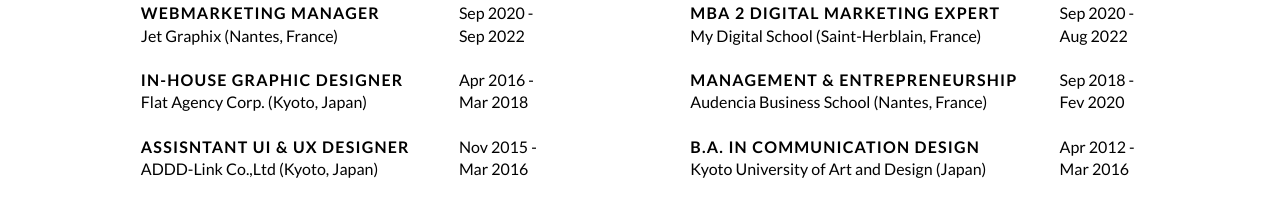
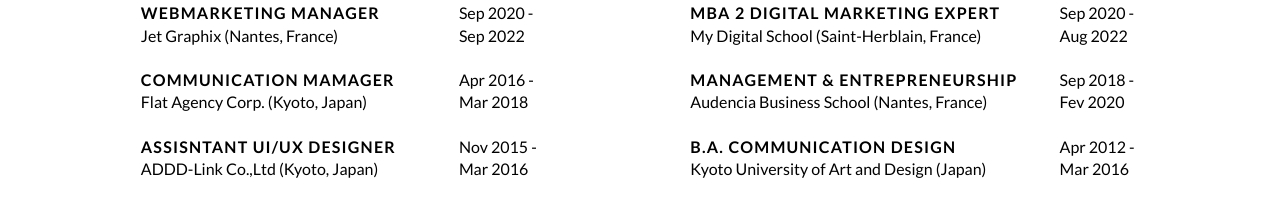
Before and after one commit to Piraya99/home, a React (Create React App) app: page / in a window 1280 px wide. Shown: the part 755-952 px from the top of the page. Built offline with nearby package versions, Linux system fonts and the light colour scheme.

Commit message:
Edit Experience Data

```diff
--- a/src/App.js
+++ b/src/App.js
@@ -18,9 +18,9 @@
   };
 
     return (
-        <div className="app">
+        <div className="app" id="top">
             <Router>
-                    <header id="top">
+                    <header>
                         <Navbar french={french} />
 
                         {/* Toggle Language Button */}
@@ -32,7 +32,7 @@
                     </header>
 
                 <Routes>
-                        <Route exact path='/' exact element={<Home />} />
+                        <Route exact path='/' exact element={<Home french={french} />} />
                         <Route path='/projectpage' element={<ProjectPage />} />
                 </Routes>
             </Router>
--- a/src/components/ExperienceCard.js
+++ b/src/components/ExperienceCard.js
@@ -4,7 +4,10 @@
 	return (
 		<tr>
 			<td>
-				<strong>{props.experienceObject.title}</strong><br />{props.experienceObject.place}
+				<strong>
+					{props.french ? props.experienceObject.title[1] : props.experienceObject.title[0]}
+				</strong><br />
+					{props.french ? props.experienceObject.place[1] : props.experienceObject.place[0]}
 			</td>
 			<td className="date">
 				{props.french ? props.experienceObject.start[1] : props.experienceObject.start[0]}
--- a/src/components/experienceData.js
+++ b/src/components/experienceData.js
@@ -1,54 +1,54 @@
 export const works = [
 		{
-			title:'Freelance Graphic Designer',
-			place:'Reflexe Cycles / Perf Master (France)',
+			title:['Freelance Graphic Designer', "Graphiste Freelance"],
+			place:['Reflexe Cycles / Perf Master (France)', 'Reflexe Cycles / Perf Master (France)'],
 			start:['Oct 2022 -', 'oct 2022 -'],
-			end:['Now', 'Présent']
+			end:['Now', 'présent']
 		},
 		{
-			title:'Webmarketing Manager',
-			place:'Jet Graphix (Nantes, France)',
-			start:['Sep 2020 -', 'sept 2020 -'],
-			end:['Sep 2022', 'sept 2022']
+			title:['Webmarketing Manager', "Responsable Webmarketing"],
+			place:['Jet Graphix (Nantes, France)', 'Jet Graphix (Nantes, France)'],
+			start:['Sep 2020 -', 'sept. 2020 -'],
+			end:['Sep 2022', 'sept. 2022']
 		},
 		{
-			title:'IN-HOUSE Graphic Designer',
-			place:'Flat Agency Corp. (Kyoto, Japan)',
-			start:['Apr 2016 -', 'avr 2016 -'],
+			title:['Communication Mamager', "Chargée de Communication"],
+			place:['Flat Agency Corp. (Kyoto, Japan)', 'Flat Agency Corp. (Kyoto, Japon)'],
+			start:['Apr 2016 -', 'avr. 2016 -'],
 			end:['Mar 2018', 'mar 2018']
 		},
 		{
-			title:'Assisntant UI & UX Designer',
-			place:'ADDD-Link Co.,Ltd  (Kyoto, Japan)',
-			start:['Nov 2015 -', 'nov 2015 -'],
+			title:['Assisntant UI/UX Designer', "Assistante Designer UI/UX"],
+			place:['ADDD-Link Co.,Ltd  (Kyoto, Japan)', 'ADDD-Link Co.,Ltd  (Kyoto, Japon)'],
+			start:['Nov 2015 -', 'nov. 2015 -'],
 			end:['Mar 2016', 'mars 2016']
 		}
 	];
 
 export const studies = [
 		{
-			title:'Front-end Web Development',
-			place:'Codecademy',
+			title:['Front-end Web Development', 'Development Web Front-end'],
+			place:['Codecademy', 'Codecademy'],
 			start:['May 2023 -', 'mai 2023 -'],
-			end:['Now', 'Présent']
+			end:['Now', 'présent']
 		},
 		{
-			title:'MBA 2 Digital Marketing Expert',
-			place:'My Digital School (Saint-Herblain, France)',
-			start:['Sep 2020 -', 'sept 2020 -'],
+			title:['MBA 2 Digital Marketing Expert', 'MBA 2 ExpertMarketing Digital'],
+			place:['My Digital School (Saint-Herblain, France)', 'My Digital School (Saint-Herblain, France)'],
+			start:['Sep 2020 -', 'sept. 2020 -'],
 			end:['Aug 2022', 'août 2022']
 		},
 		{
-			title:'Management & Entrepreneurship',
-			title2: 'in the Creative Economy',
-			place:'Audencia Business School (Nantes, France)',
-			start:['Sep 2018 -', 'sept 2018 -'],
-			end:['Fev 2020', 'févr 2020']
+			title:['Management & Entrepreneurship', 'Management & Entrepreneuriat'],
+			title2: ['in the Creative Economy', "de l'économie créative"],
+			place:['Audencia Business School (Nantes, France)', 'Audencia Business School (Nantes, France)'],
+			start:['Sep 2018 -', 'sept. 2018 -'],
+			end:['Fev 2020', 'févr. 2020']
 		},
 		{
-			title:'B.A. In Communication Design',
-			place:'Kyoto University of Art and Design (Japan)',
-			start:['Apr 2012 -', 'avr 2012 -'],
+			title:['B.A. Communication Design', 'B.A. Design de Communication'],
+			place:['Kyoto University of Art and Design (Japan)', 'Kyoto University of Art and Design (Japon)'],
+			start:['Apr 2012 -', 'avr. 2012 -'],
 			end:['Mar 2016', 'mars 2016']
 		}
 	];
```
